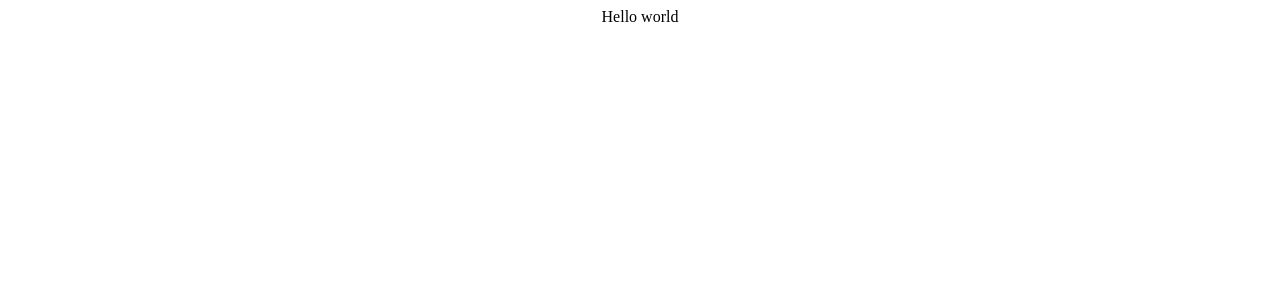
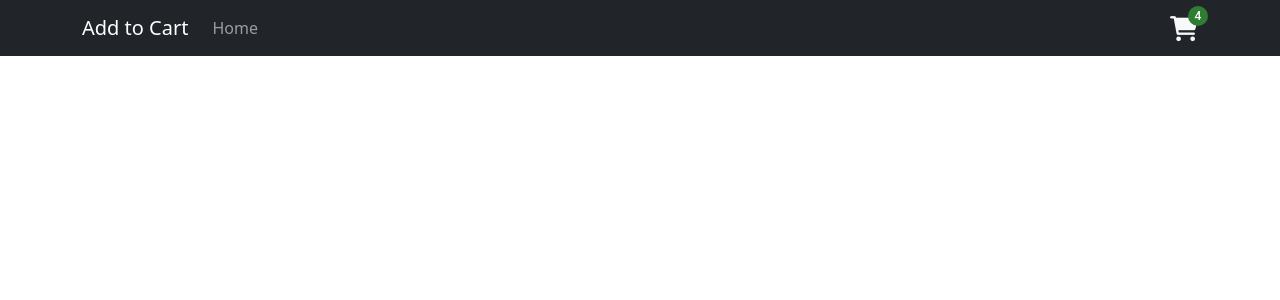
Before and after one commit to dilshadahmad09/product-cart, a React (Create React App) app: page / in a window 1280 px wide. Shown: the top 300 px of the page. Built offline with nearby package versions, Linux system fonts and the light colour scheme.

Commit message:
header part is completed now using bootstrap and material ui icons

```diff
--- a/public/index.html
+++ b/public/index.html
@@ -10,6 +10,13 @@
       content="Web site created using create-react-app"
     />
     <link rel="apple-touch-icon" href="%PUBLIC_URL%/logo192.png" />
+    <link
+      rel="stylesheet"
+      href="https://cdnjs.cloudflare.com/ajax/libs/font-awesome/6.1.2/css/all.min.css"
+      integrity="sha512-1sCRPdkRXhBV2PBLUdRb4tMg1w2YPf37qatUFeS7zlBy7jJI8Lf4VHwWfZZfpXtYSLy85pkm9GaYVYMfw5BC1A=="
+      crossorigin="anonymous"
+      referrerpolicy="no-referrer"
+    />
     <!--
       manifest.json provides metadata used when your web app is installed on a
       user's mobile device or desktop. See https://developers.google.com/web/fundamentals/web-app-manifest/
--- a/src/App.js
+++ b/src/App.js
@@ -1,10 +1,10 @@
-
-import './App.css';
-
+import "./App.css";
+import Header from "./components/Header";
+import {Routes, Route}  from 'react-router-dom';
 function App() {
   return (
-    <div className="App">
-      Hello world
+    <div className='App'>
+      <Header />
     </div>
   );
 }
--- /dev/null
+++ b/src/components/Header.jsx
@@ -0,0 +1,27 @@
+import React from "react";
+import "bootstrap/dist/css/bootstrap.min.css";
+import Container from "react-bootstrap/Container";
+import Badge from "@mui/material/Badge";
+import Navbar from "react-bootstrap/Navbar";
+import Nav from "react-bootstrap/Nav";
+
+const Header = () => {
+  return (
+    <Navbar bg='dark' variant='dark'>
+      <Container>
+        <Navbar.Brand href='#home'>Add to Cart</Navbar.Brand>
+        <Nav className='me-auto'>
+          <Nav.Link href='#home'>Home</Nav.Link>
+        </Nav>
+        <Badge badgeContent={4} color='success'>
+          <i
+            class='fa-solid fa-cart-shopping text-light'
+            style={{ fontSize: 25, cursor: "pointer" }}
+          ></i>
+        </Badge>
+      </Container>
+    </Navbar>
+  );
+};
+
+export default Header;
--- a/src/index.js
+++ b/src/index.js
@@ -1,11 +1,13 @@
 import React from 'react';
 import ReactDOM from 'react-dom/client';
 import App from './App';
-
+import {BrowserRouter} from 'react-router-dom'
 
 const root = ReactDOM.createRoot(document.getElementById('root'));
 root.render(
-  <React.StrictMode>
-    <App />
-  </React.StrictMode>
+  <BrowserRouter>
+    <React.StrictMode>
+      <App />
+    </React.StrictMode>
+  </BrowserRouter>
 );
```
Also changed, not shown: package.json (+7 -0 lines), src/components/CardDetails.jsx (added, +9 -0 lines), src/components/Cards.jsx (added), src/components/CardsData.js (added), src/components/style.css (added), 1 other file (tests, documents, lock files or other folders).
